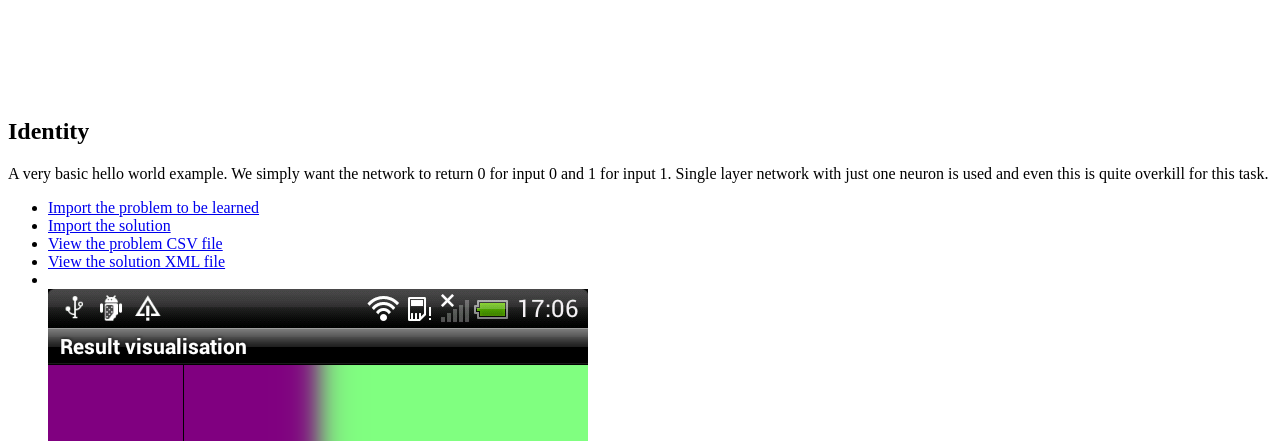
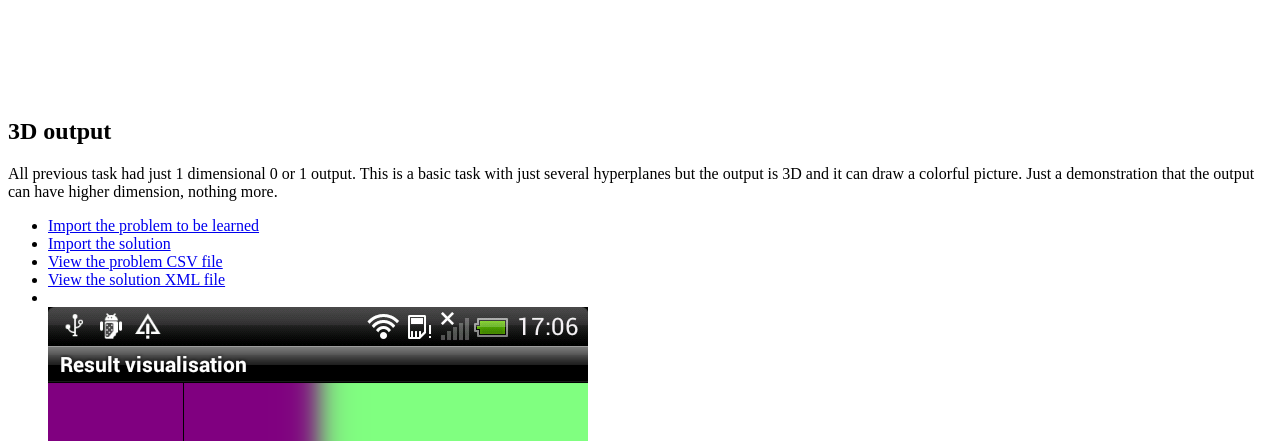
Before and after one commit to honzour/backpropagation, a PHP site: page /2.0/examples/3d/index.php in a window 1280 px wide. Shown: the top 441 px of the page. Run offline with PHP 8.4, Linux system fonts and the light colour scheme.

Commit message:
more examples

```diff
--- a/web/2.0/examples/3d/index.php
+++ b/web/2.0/examples/3d/index.php
@@ -1,19 +1,19 @@
 <HTML>
 <HEAD>
 <META charset="utf-8">
-<TITLE>Backpropagation - Examples - Identity</TITLE>
+<TITLE>Backpropagation - Examples - 3D output</TITLE>
 </HEAD>
 <BODY>
 <?
 include '../../google.php'
 ?>
-<H2>Identity</H2>
+<H2>3D output</H2>
 <P>
-A very basic hello world example. We simply want the network to return 0 for input 0 and 1 for input 1. Single layer network with just one neuron is used and even this is quite overkill for this task.
+All previous task had just 1 dimensional 0 or 1 output. This is a basic task with just several hyperplanes but the output is 3D and it can draw a colorful picture. Just a demonstration that the output can have higher dimension, nothing more.
 </P>
 <UL>
-<LI><A HREF="backpropagation://backpropagation.moxo.cz/2.0/examples/identity/network.csv">Import the problem to be learned</A></LI>
-<LI><A HREF="backpropagation://backpropagation.moxo.cz/2.0/examples/identity/network.xml">Import the solution</A></LI>
+<LI><A HREF="backpropagation://backpropagation.moxo.cz/2.0/3d/identity/network.csv">Import the problem to be learned</A></LI>
+<LI><A HREF="backpropagation://backpropagation.moxo.cz/2.0/3d/identity/network.xml">Import the solution</A></LI>
 <LI><A HREF="network.csv">View the problem CSV file</A></LI>
 <LI><A HREF="network.xml">View the solution XML file</A></LI>
 <LI><BR><IMG SRC="result.png">
```
Also changed, not shown: web/2.0/examples/exception/index.php (+5 -5 lines), web/2.0/examples/xor/index.php (+5 -5 lines).
